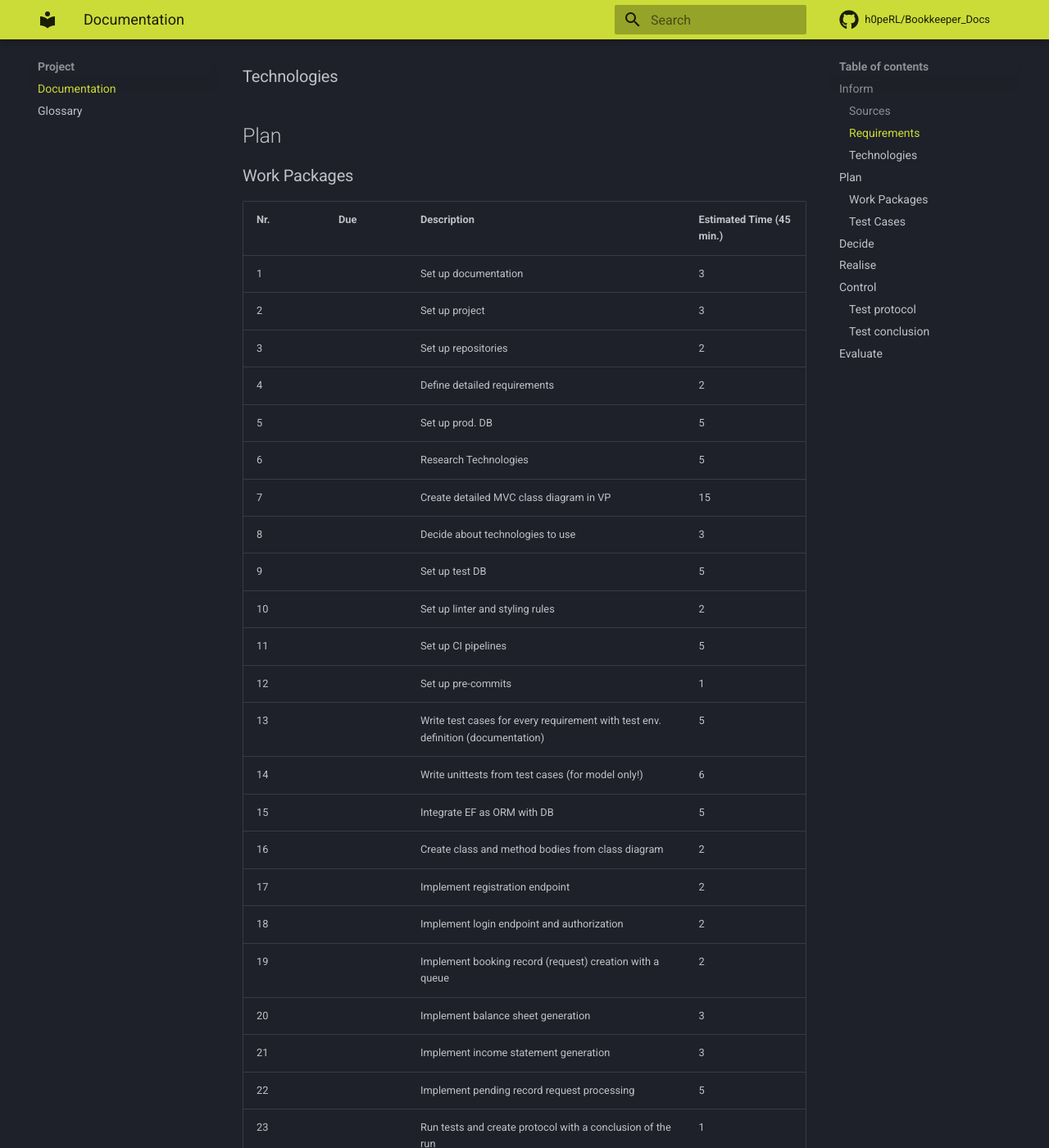
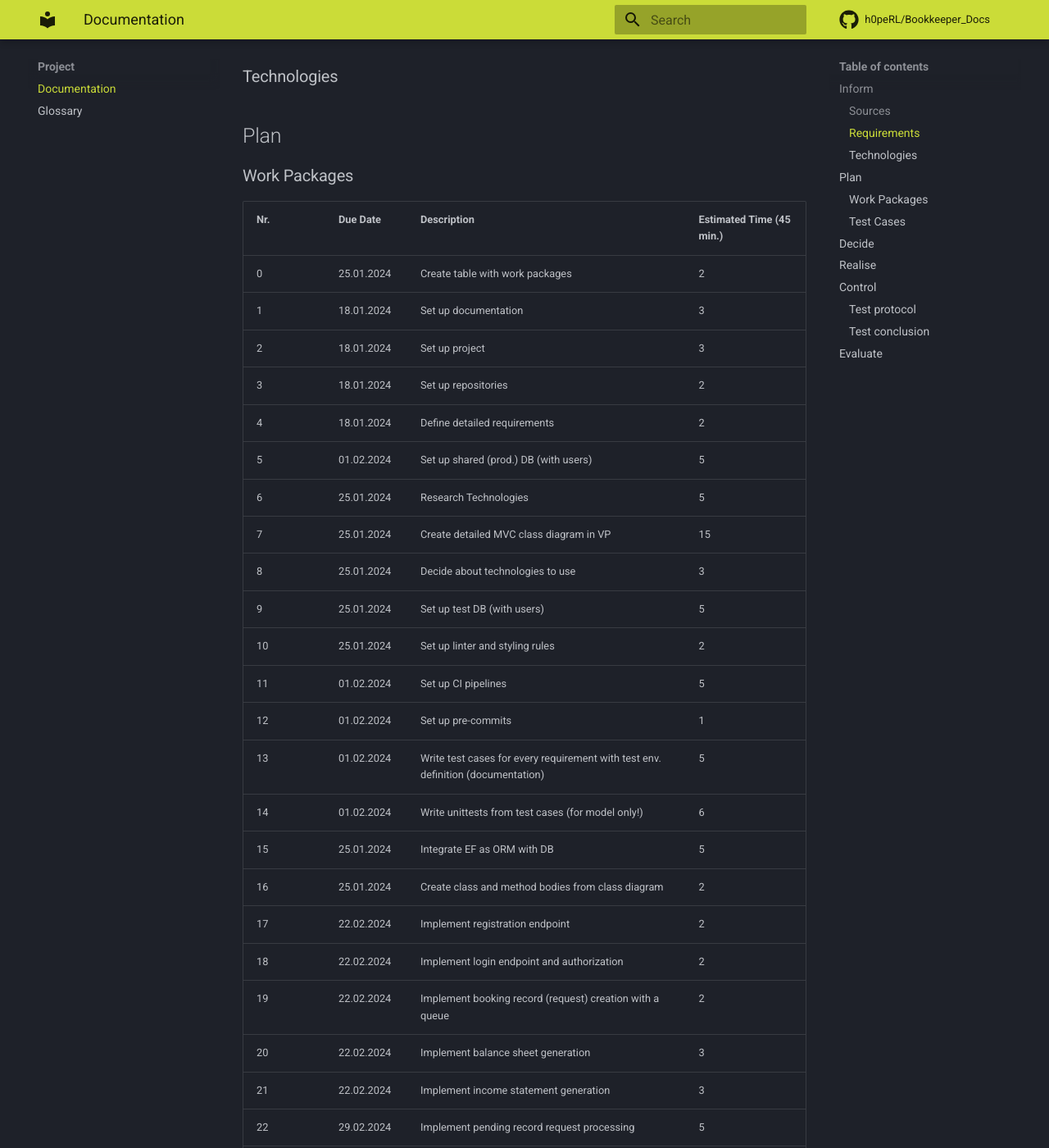
Before and after one commit to h0peRL/Bookkeeper_Docs, an MkDocs documentation site: the page built from docs/project/documentation.md, in a window 1280 px wide and 1400 px high, scrolled down 1351 px. Shown: the whole window at 82% size. Built offline with MkDocs 1.6.1 and Material for MkDocs 9.7.7, drawn with Linux system fonts in a browser that asks for light colours; comment, search, counter and statistics services are not loaded.

Commit message:
add due dates to work packages

```diff
--- a/docs/project/documentation.md
+++ b/docs/project/documentation.md
@@ -32,32 +32,33 @@
 ### Work Packages
 
 
-| Nr. | Due | Description                                                                      | Estimated Time (45 min.) |
-| --- | --- | -------------------------------------------------------------------------------- | ------------------------ |
-| 1   |     | Set up documentation                                                             | 3                        |
-| 2   |     | Set up project                                                                   | 3                        |
-| 3   |     | Set up repositories                                                              | 2                        |
-| 4   |     | Define detailed requirements                                                     | 2                        |
-| 5   |     | Set up prod. DB                                                                  | 5                        |
-| 6   |     | Research Technologies                                                            | 5                        |
-| 7   |     | Create detailed MVC class diagram in VP                                          | 15                       |
-| 8   |     | Decide about technologies to use                                                 | 3                        |
-| 9   |     | Set up test DB                                                                   | 5                        |
-| 10  |     | Set up linter and styling rules                                                  | 2                        |
-| 11  |     | Set up CI pipelines                                                              | 5                        |
-| 12  |     | Set up pre-commits                                                               | 1                        |
-| 13  |     | Write test cases for every requirement with test env. definition (documentation) | 5                        |
-| 14  |     | Write unittests from test cases (for model only!)                                | 6                        |
-| 15  |     | Integrate EF as ORM with DB                                                      | 5                        |
-| 16  |     | Create class and method bodies from class diagram                                | 2                        |
-| 17  |     | Implement registration endpoint                                                  | 2                        |
-| 18  |     | Implement login endpoint and authorization                                       | 2                        |
-| 19  |     | Implement booking record (request) creation with a queue                         | 2                        |
-| 20  |     | Implement balance sheet generation                                               | 3                        |
-| 21  |     | Implement income statement generation                                            | 3                        |
-| 22  |     | Implement pending record request processing                                      | 5                        |
-| 23  |     | Run tests and create protocol with a conclusion of the run                       | 1                        |
-| 24  |     | Evaluate results of the project (as a group)                                     | 3                        |
+| Nr. | Due Date   | Description                                                                      | Estimated Time (45 min.) |
+| --- | ---------- | -------------------------------------------------------------------------------- | ------------------------ |
+| 0   | 25.01.2024 | Create table with work packages                                                  | 2                        |
+| 1   | 18.01.2024 | Set up documentation                                                             | 3                        |
+| 2   | 18.01.2024 | Set up project                                                                   | 3                        |
+| 3   | 18.01.2024 | Set up repositories                                                              | 2                        |
+| 4   | 18.01.2024 | Define detailed requirements                                                     | 2                        |
+| 5   | 01.02.2024 | Set up shared (prod.) DB (with users)                                            | 5                        |
+| 6   | 25.01.2024 | Research Technologies                                                            | 5                        |
+| 7   | 25.01.2024 | Create detailed MVC class diagram in VP                                          | 15                       |
+| 8   | 25.01.2024 | Decide about technologies to use                                                 | 3                        |
+| 9   | 25.01.2024 | Set up test DB (with users)                                                      | 5                        |
+| 10  | 25.01.2024 | Set up linter and styling rules                                                  | 2                        |
+| 11  | 01.02.2024 | Set up CI pipelines                                                              | 5                        |
+| 12  | 01.02.2024 | Set up pre-commits                                                               | 1                        |
+| 13  | 01.02.2024 | Write test cases for every requirement with test env. definition (documentation) | 5                        |
+| 14  | 01.02.2024 | Write unittests from test cases (for model only!)                                | 6                        |
+| 15  | 25.01.2024 | Integrate EF as ORM with DB                                                      | 5                        |
+| 16  | 25.01.2024 | Create class and method bodies from class diagram                                | 2                        |
+| 17  | 22.02.2024 | Implement registration endpoint                                                  | 2                        |
+| 18  | 22.02.2024 | Implement login endpoint and authorization                                       | 2                        |
+| 19  | 22.02.2024 | Implement booking record (request) creation with a queue                         | 2                        |
+| 20  | 22.02.2024 | Implement balance sheet generation                                               | 3                        |
+| 21  | 22.02.2024 | Implement income statement generation                                            | 3                        |
+| 22  | 29.02.2024 | Implement pending record request processing                                      | 5                        |
+| 23  | 29.02.2024 | Run tests and create protocol with a conclusion of the run                       | 1                        |
+| 24  | 29.02.2024 | Evaluate results of the project (as a group)                                     | 3                        |
 
 ### Test Cases
 
```
